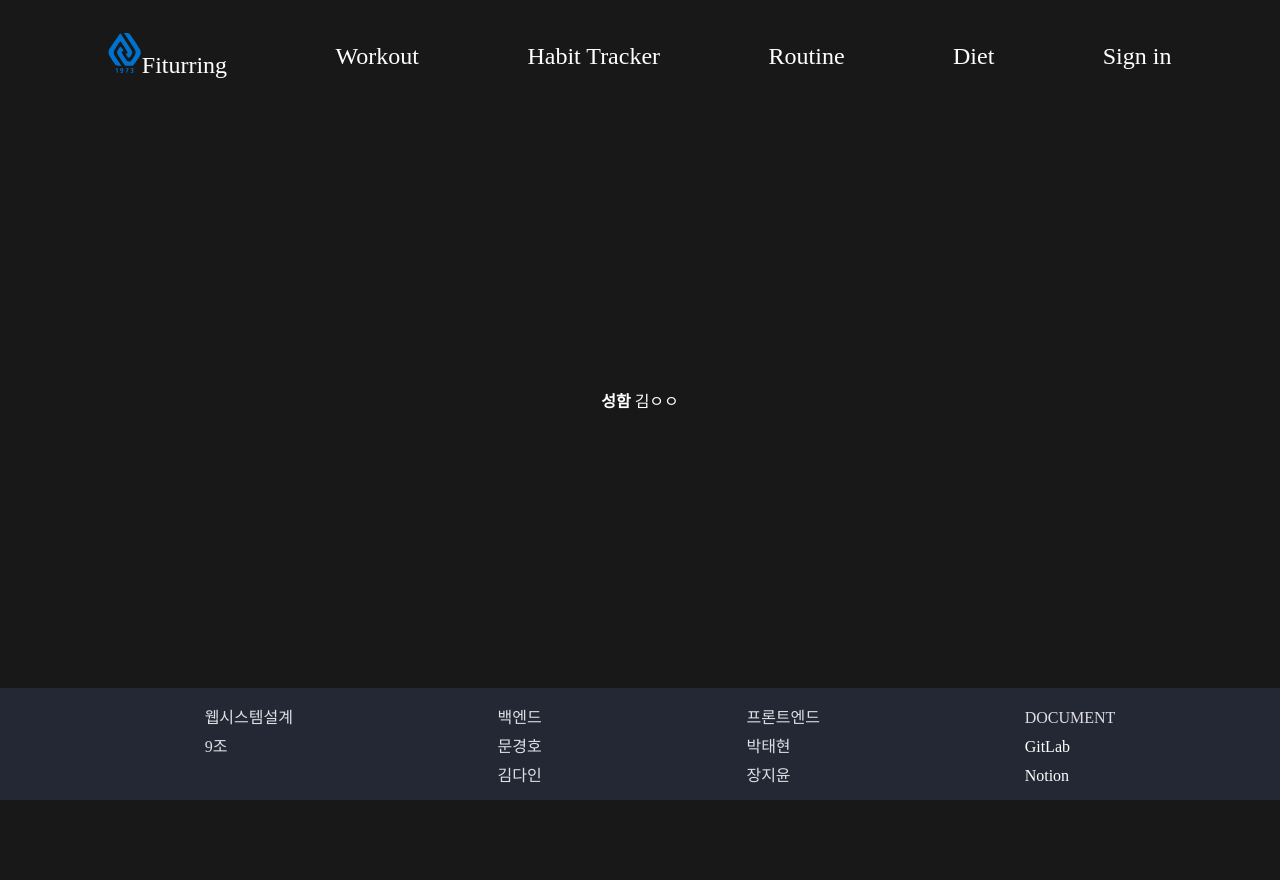
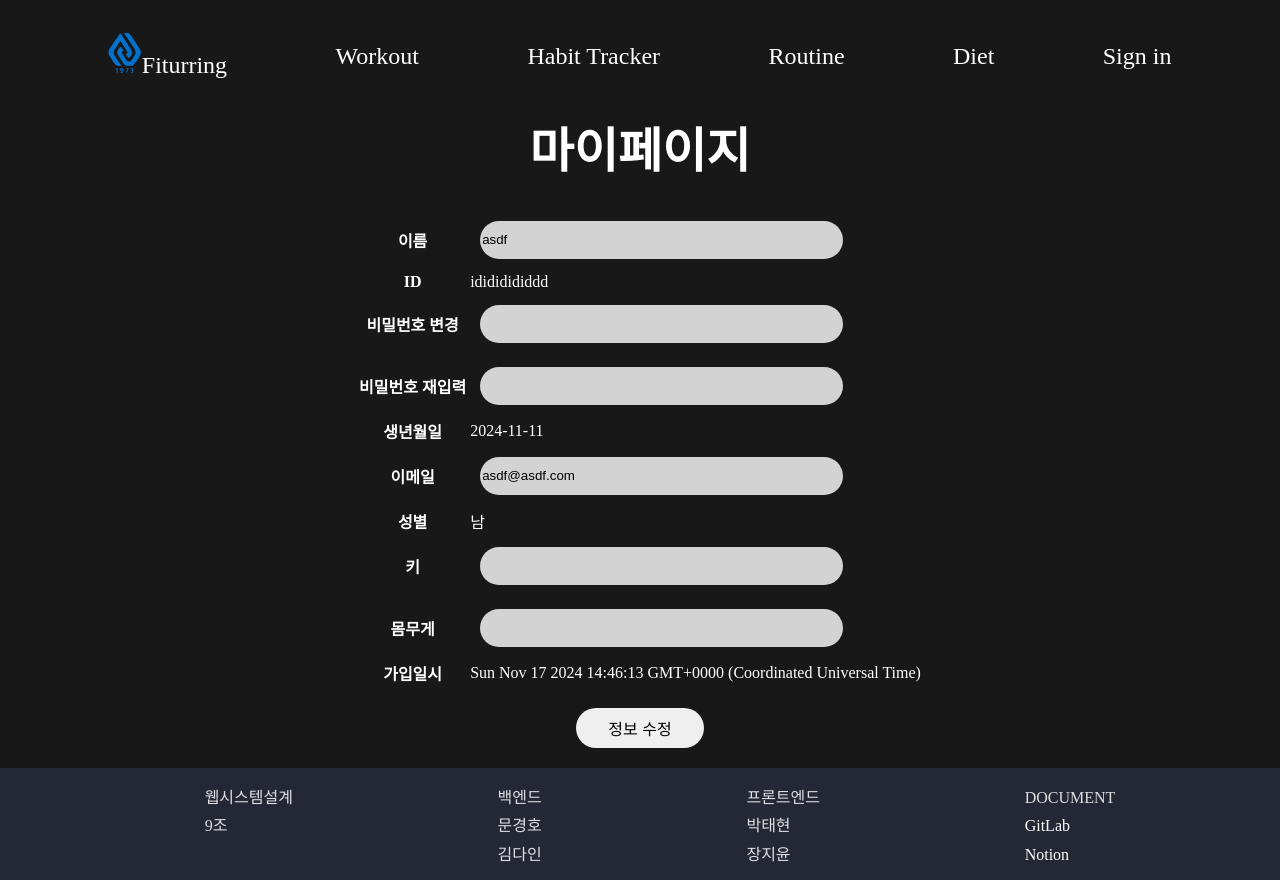
Before and after one commit to Nyam2C/-FitUrRing, a React (Create React App) app in the folder front/: page /mypage in a window 1280 px wide. Before the commit the page ends 800 px from the top, so only its background shows below. Built offline with nearby package versions, Linux system fonts and the light colour scheme; the HTML template or start-up script is replaced by a standard one.

Commit message:
Feat: 마이페이지 구현

```diff
--- a/front/src/api.js
+++ b/front/src/api.js
@@ -40,4 +40,62 @@ async function userSignUp(body) {
         console.error(err.message);
     }
 }
-export {userLogin, userSignUp};
+async function getUserData(){
+    try{
+        //const uri = `/api/user`
+        //const response = await fetch(uri, {
+        //     method: "GET",
+        //     headers: {
+        //         //JWT
+        //         "Content-Type": "application/json",
+        //     },
+        // });
+
+        // const uri = '/dummy/User.json'
+        // const response = await fetch(uri);
+
+        // if (!response.ok){
+        //     throw new Error('Network error', response.status);
+        // }
+       const data = {
+            user_id: 'idididididdd',
+            user_password: 'klk',
+            user_name: 'asdf',
+            user_gender: 0,
+            user_birthdate: '2024-11-11',
+            user_email: 'asdf@asdf.com',
+            user_created_at: new Date(),
+            user_height: null,
+            user_weight: null
+            }
+        // const data = await response.json();
+        return data;
+    } catch(err) {
+        console.log(err.message);
+    }
+};
+
+async function changeUserData(data){
+    // const body = {}
+    try{
+        const uri = `/api/user/edit`
+        const response = await fetch(uri, {
+            method: "PUT",
+            headers: {
+                //JWT
+                "Content-Type": "application/json",
+            },
+            body: JSON.stringify(data)
+        });
+        if (!response.ok){
+            throw new Error('Network error', response.status);
+        }
+        const res = await response.json();
+        console.log(res);
+        return res;
+    } catch(err) {
+        console.log(err);
+    }
+};
+
+export {userLogin, userSignUp, getUserData, changeUserData};
--- a/front/src/pages/MyPage.jsx
+++ b/front/src/pages/MyPage.jsx
@@ -1,18 +1,107 @@
 import react, { useState, useEffect } from 'react';
 
+import {getUserData, changeUserData} from '../api.js';
+
 function MyPage(){
+    const [user, setUser] = useState({
+        user_id: '',
+        user_password: '',
+        user_name: '',
+        user_gender: 0,
+        user_birthdate: '',
+        user_email: '',
+        user_created_at: '',
+        user_height: null,
+        user_weight: null
+    });
+    const [newPW, setNewPW] = useState('');
+    const [warning, setWarning] = useState(null);
     useEffect(() => {
-        //뭐할거임
+        fetchUser();
     }, []);
+    const fetchUser = async () => {
+        try{
+            const data = await getUserData();
+            setUser(data);
+        } catch (error){
+            console.error(error.message);
+        }
+    }
+    function handleConfirm(e){
+        if (e.target.value !== newPW){
+            setWarning(<p style={{color:'red'}}>  비밀번호가 일치하지 않습니다.</p>);
+        }
+        else setWarning(null);
+    }
+    function handleSubmit(e){
+        e.preventDefault();
+        const data = user;
+        if (warning){
+            alert("비밀번호가 일치하지 않습니다.");
+            window.location.reload();
+        }
+        const response = changeUserData(data);
+        if (response.ok){
+            alert("성공적으로 저장되었습니다.");
+            window.location.reload();
+        }
+    }
     return (
         <div id="mypage">
-            <table>
-                <tr>
-                    <th>성함</th>
-                    <td>김ㅇㅇ</td>
-                </tr>
-            </table>
+            <label id="title">마이페이지</label>
+            <form id="myPageForm" onSubmit={handleSubmit}>
+                <table>
+                    <tr>
+                        <th>이름</th>
+                        <td><input type="text" name="user_name" onChange={(e) => setUser({...user, user_name: e.target.value})}
+                                value={user.user_name}></input></td>
+                    </tr>
+                    <tr>
+                        <th>ID</th>
+                        {/* <td><input type="text" name="user_id" value={user.user_id}></input></td> */}
+                        <td>{`${user.user_id}`}</td>
+                    </tr>
+                    <tr>
+                        <th>비밀번호 변경</th>
+                        <td><input type="text" name="user_password" onChange={(e) => setNewPW(e.target.value)} value={newPW}></input></td>
+                    </tr>
+                    <tr>
+                        <th>비밀번호 재입력</th>
+                        <td><input type="text" name="confirm_password" onChange={handleConfirm}></input><br/>
+                            <label>{warning}</label></td>
+                    </tr>
+                    <tr>
+                        <th>생년월일</th>
+                        {/* <td><input type="text" name="user_gender" value={user.user_birthdate}></input></td> */}
+                        <td>{`${user.user_birthdate}`}</td>
+                    </tr>
+                    <tr>
+                        <th>이메일</th>
+                        <td><input type="text" name="user_email" onChange={(e) => setUser({...user, user_email: e.target.value})} value={user.user_email}></input></td>
+                    </tr>
+                    <tr>
+                        <th>성별</th>
+                        {/* <td><input type="text" name="user_gender" value={(user.user_gender===0)?'남':'여'}></input></td> */}
+                        <td>{`${(user.user_gender===0)?'남':'여'}`}</td>
+                    </tr>
+                    <tr>
+                        <th>키</th>
+                        <td><input type="number" name="user_height" onChange={(e) => setUser({...user, user_height: e.target.value})} value={user.user_height}></input></td>
+                    </tr>
+                    <tr>
+                        <th>몸무게</th>
+                        <td><input type="number" name="user_weight" onChange={(e) => setUser({...user, user_weight: e.target.value})} value={user.user_weight}></input></td>
+                    </tr>
+                    <tr>
+                        <th>가입일시</th>
+                        <td>{`${user.user_created_at}`}</td>
+                    </tr>
+                </table>
+                <button>정보 수정</button>
+            </form>
         </div>
     )
 }
+
+
 export default MyPage;
--- a/front/src/pages/index.css
+++ b/front/src/pages/index.css
@@ -78,3 +78,10 @@ input::placeholder{
     text-align: center;
     font-size: large;
 }
+
+#mypage{
+    display: flex;
+    align-items: center;
+    justify-content: center;
+    flex-direction: column;
+}
```
